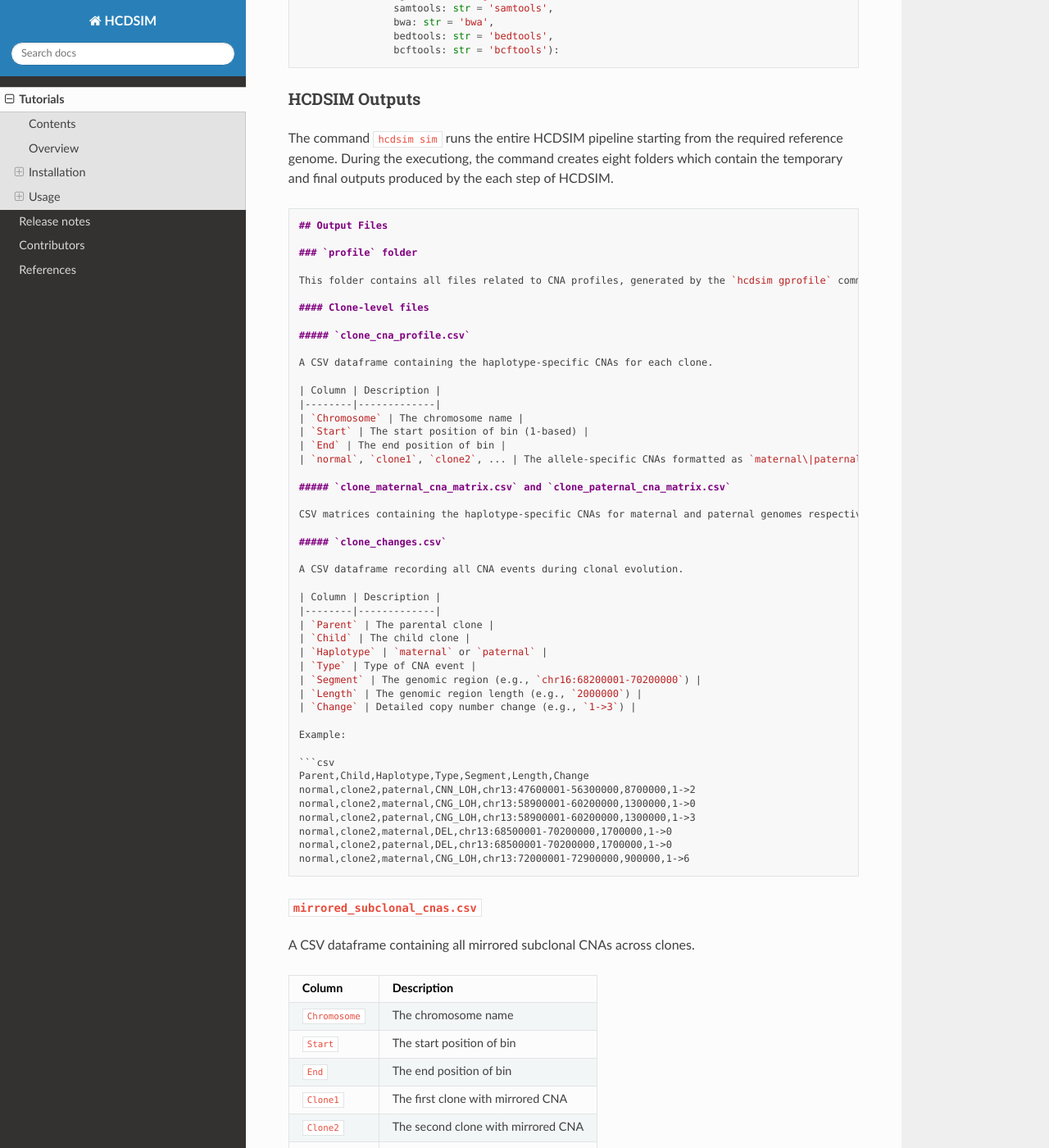
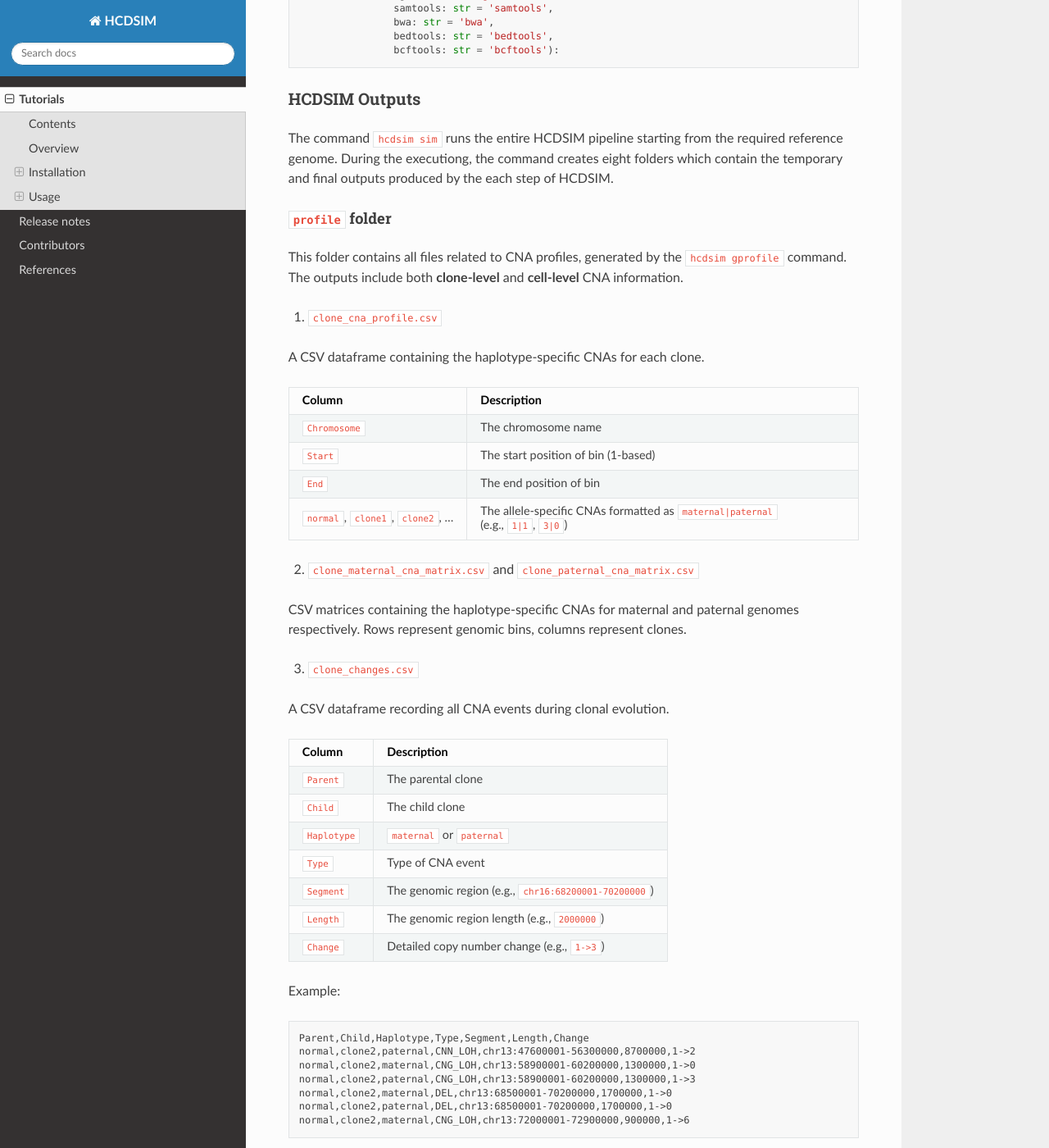
Before and after one commit to BioThinkLab/HCDSIM, a Sphinx documentation site: the page built from docs/tutorials.md, in a window 1280 px wide and 1400 px high, scrolled down 7311 px. Shown: the whole window at 82% size. Built offline with Sphinx 7.4.7 and the Read the Docs theme 3.1.0, drawn with Linux system fonts in a browser that asks for light colours; some of the changed lines change nothing that is shown; some of the changed text lies outside the part shown.

Commit message:
update doc

````diff
--- a/docs/conf.py
+++ b/docs/conf.py
@@ -6,10 +6,10 @@ from sphinx.application import Sphinx
 
 project = "HCDSIM"
 author = "Xikang Feng"
-repository_url = "https://github.com/xikanfeng2/HCDSIM"
+repository_url = "https://github.com/BioThinkLab/HCDSIM"
 copyright = f"{datetime.now():%Y}, Xikang Feng."
-version = "1.0.0"
-release = "1.0.0"
+version = "2.0.0"
+release = "2.0.0"
 
 def linkcode_resolve(domain, info):
     if domain != 'py':
--- a/docs/tutorials.md
+++ b/docs/tutorials.md
@@ -32,7 +32,7 @@ HCDSIM models ten distinct complex hcCNA events, which are classified into three
 We recommend creating a virtual environment to run the HCDSIM(This step is optional!). You can use the following command to create a virtual python env:
 
 ```shell
-# create a python virtual env in scsilicon2 folder
+# create a python virtual env
 python3 -m venv my_env
 
 # activate the virtual env
@@ -45,7 +45,7 @@ deactivate
 Also, you can create virtual env with `Conda`.
 
 ```shell
-# create a python virtual env in scsilicon2 folder
+# create a python virtual env
 conda create --name myenv python=3.11
 
 # activate the virtual env
@@ -70,7 +70,7 @@ pip install hcdsim
 To clone the repository and install manually, run the following from a terminal:
 
 ```shell
-git clone https://github.com/xikanfeng2/HCDSIM.git
+git clone https://github.com/BioThinkLab/HCDSIM.git
 cd HCDSIM
 python setup.py install
 ```
@@ -131,9 +131,9 @@ HCDSIM requires 3 input data:
 | `REF_ALLELE` | Allele of the reference genome in `POS` |
 | `ALT_ALLELE` | Alternate allele of the germline SNP in `POS` |
 
-An example of this list is given [here](https://github.com/xikanfeng2/HCDSIM/blob/main/example/dbsnp.tsv). If this file is not provided, HCDSIM will randomly introduce SNPs into the reference genome based on the snp-ratio parameter.
+An example of this list is given [here](https://github.com/BioThinkLab/HCDSIM/blob/main/example/dbsnp.tsv). If this file is not provided, HCDSIM will randomly introduce SNPs into the reference genome based on the snp-ratio parameter.
 
-3. **A list of contig to exclude (optional).** This list is optional but highly reccomended. This is a list containing all the contigs in the given reference genome that should be excluded. An example of this list is given [here](https://github.com/xikanfeng2/HCDSIM/blob/main/example/ignore.txt). HCDSIM requires the list to be given in a file with every excluded contig in a new line.
+3. **A list of contig to exclude (optional).** This list is optional but highly reccomended. This is a list containing all the contigs in the given reference genome that should be excluded. An example of this list is given [here](https://github.com/BioThinkLab/HCDSIM/blob/main/example/ignore.txt). HCDSIM requires the list to be given in a file with every excluded contig in a new line.
 
 <a name="hcdsim-commands"></a>
 ### HCDSIM Commands
@@ -265,16 +265,11 @@ class HCDSIM:
 The command `hcdsim sim` runs the entire HCDSIM pipeline starting from the required reference genome. During the executiong, the command creates eight folders which contain the temporary and final outputs produced by the each step of HCDSIM.
 
 
-```markdown
-## Output Files
-
-### `profile` folder
+#### `profile` folder
 
 This folder contains all files related to CNA profiles, generated by the `hcdsim gprofile` command. The outputs include both **clone-level** and **cell-level** CNA information.
 
-#### Clone-level files
-
-##### `clone_cna_profile.csv`
+1. `clone_cna_profile.csv`
 
 A CSV dataframe containing the haplotype-specific CNAs for each clone.
 
@@ -285,11 +280,11 @@ A CSV dataframe containing the haplotype-specific CNAs for each clone.
 | `End` | The end position of bin |
 | `normal`, `clone1`, `clone2`, ... | The allele-specific CNAs formatted as `maternal\|paternal` (e.g., `1\|1`, `3\|0`) |
 
-##### `clone_maternal_cna_matrix.csv` and `clone_paternal_cna_matrix.csv`
+2. `clone_maternal_cna_matrix.csv` and `clone_paternal_cna_matrix.csv`
 
 CSV matrices containing the haplotype-specific CNAs for maternal and paternal genomes respectively. Rows represent genomic bins, columns represent clones.
 
-##### `clone_changes.csv`
+3. `clone_changes.csv`
 
 A CSV dataframe recording all CNA events during clonal evolution.
 
@@ -315,7 +310,7 @@ normal,clone2,paternal,DEL,chr13:68500001-70200000,1700000,1->0
 normal,clone2,maternal,CNG_LOH,chr13:72000001-72900000,900000,1->6
 ```
 
-##### `mirrored_subclonal_cnas.csv`
+4. `mirrored_subclonal_cnas.csv`
 
 A CSV dataframe containing all mirrored subclonal CNAs across clones.
 
@@ -331,9 +326,7 @@ A CSV dataframe containing all mirrored subclonal CNAs across clones.
 
 ---
 
-#### Cell-level files
-
-##### `cell_cna_profile.csv`
+5. `cell_cna_profile.csv`
 
 A CSV dataframe containing the haplotype-specific CNAs for each cell.
 
@@ -344,11 +337,11 @@ A CSV dataframe containing the haplotype-specific CNAs for each cell.
 | `End` | The end position of bin |
 | `normal_cell1`, `normal_cell2`, ... | The allele-specific CNAs for each cell |
 
-##### `cell_maternal_cna_matrix.csv` and `cell_paternal_cna_matrix.csv`
+6. `cell_maternal_cna_matrix.csv` and `cell_paternal_cna_matrix.csv`
 
 CSV matrices containing the haplotype-specific CNAs for maternal and paternal genomes at the cell level. Rows represent genomic bins, columns represent cells.
 
-##### `cell_changes.csv`
+7. `cell_changes.csv`
 
 A CSV dataframe mapping each cell to its corresponding clone and CNA changes.
 
@@ -366,9 +359,7 @@ normal,normal_cell42,maternal,CNN_LOH,chr7:106700001-139700000,33000000,1->0
 normal,normal_cell42,paternal,CNN_LOH,chr7:106700001-139700000,33000000,1->2
 ```
 
-#### SNP and phasing files
-
-##### `snp_phases.csv`
+8. `snp_phases.csv`
 
 A CSV dataframe containing all phased SNPs inserted into the reference genome.
 
@@ -394,25 +385,23 @@ chr1,855396,G,A,0|1
 chr1,857116,A,C,1|0
 ```
 
-#### Tree and reference files
+9. `tree.newick`
 
-##### `tree.newick`
+The clone-lineage tree in Newick format.
 
-The cell-lineage tree in Newick format.
+10. `tree.json`
 
-##### `tree.json`
+The clone-lineage tree in JSON format for programmatic access.
 
-The cell-lineage tree in JSON format for programmatic access.
+11. `tree.pdf`
 
-##### `tree.pdf`
+Visualization of the clone-lineage tree.
 
-Visualization of the cell-lineage tree.
-
-##### `barcodes.txt`
+12. `barcodes.txt`
 
 A text file listing all cell barcodes, one per line.
 
-##### `reference.csv`
+13. `reference.csv`
 
 A CSV dataframe containing genomic bin information for the reference genome.
 
@@ -459,6 +448,3 @@ This folder contains all log files for all HCDSIM steps.
 #### `tmp` folder
 
 This folder contains all temporary files for all HCDSIM steps.
-
-[Github]: https://github.com/xikanfeng2/HCDSIM/tree/main/datasets/hcCNA-bench-large/profile
-[Benchmark]: https://github.com/xikanfeng2/HCDSIM/tree/main/datasets/hcdbench-example-data/
````
